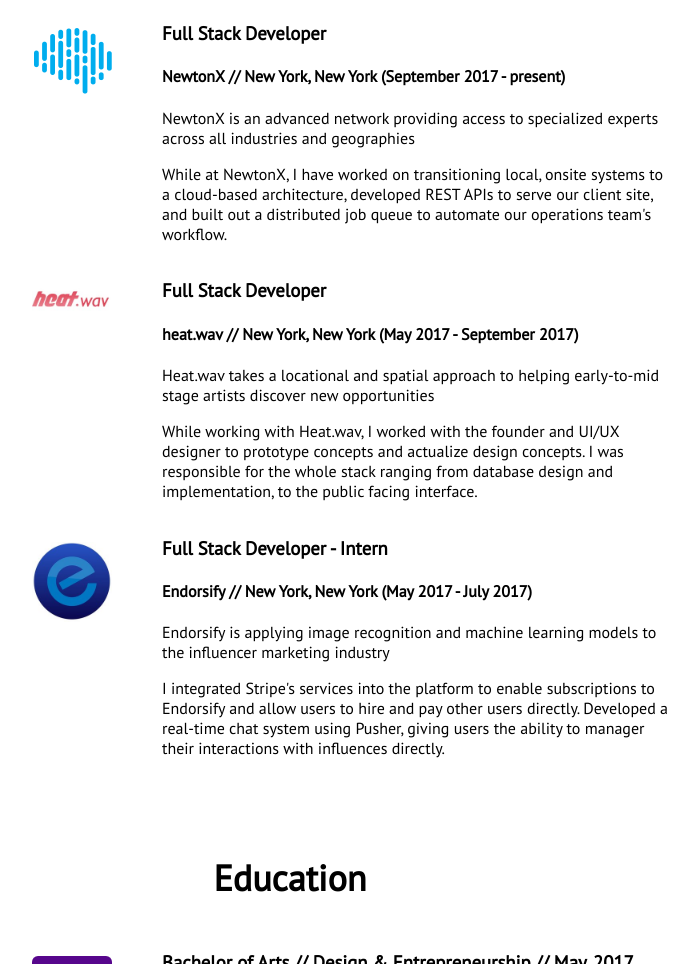
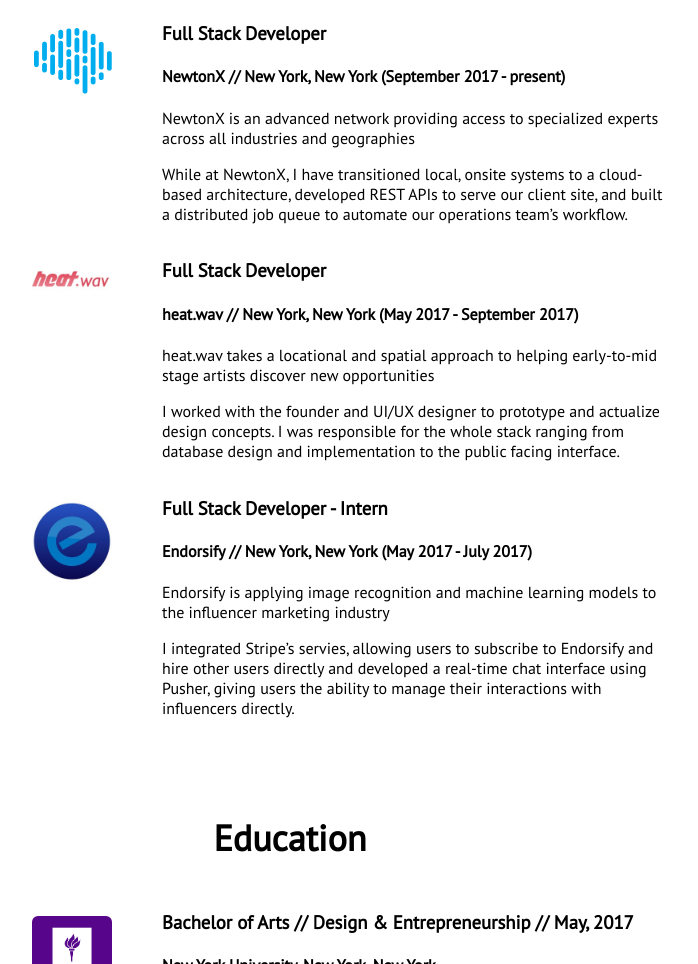
Before and after one commit to matthew-russo/matthewclayrusso_com, a plain HTML site: page resources/html/application.html in a window 1280 px wide. Shown: the part 915-1879 px from the top of the page, without its empty margins (350-1048 px from the left). Drawn offline with nearby package versions, Linux system fonts and the light colour scheme; files that its build step writes are made by us from their sources; a script that the page names is missing; files whose address does not match are found by name.

Commit message:
update descriptions

```diff
--- a/resources/html/application.html
+++ b/resources/html/application.html
@@ -130,11 +130,11 @@
                             <strong>NewtonX</strong> // New York, New York (September 2017 - present)
                         </h4>
                         <p>
-                            NewtonX is an advanced network providing access to specialized experts across all industries and geographies
+                          NewtonX is an advanced network providing access to specialized experts across all industries and geographies
                         </p>
                         <p>
-                            While at NewtonX, I have worked on transitioning local, onsite systems to a cloud-based architecture,
-                            developed REST APIs to serve our client site, and built out a distributed job queue to automate our operations team's workflow.
+                          While at NewtonX, I have transitioned local, onsite systems to a cloud-based architecture,
+                          developed REST APIs to serve our client site, and built a distributed job queue to automate our operations team’s workflow.
                         </p>
                     </div>
                 </div>
@@ -150,11 +150,11 @@
                             <strong>heat.wav</strong> // New York, New York (May 2017 - September 2017)
                         </h4>
                         <p>
-                            Heat.wav takes a locational and spatial approach to helping early-to-mid stage artists discover new opportunities
+                          heat.wav takes a locational and spatial approach to helping early-to-mid stage artists discover new opportunities
                         </p>
                         <p>
-                            While working with Heat.wav, I worked with the founder and UI/UX designer to prototype concepts and actualize design concepts.
-                            I was responsible for the whole stack ranging from database design and implementation, to the public facing interface.
+                          I worked with the founder and UI/UX designer to prototype and actualize design concepts.
+                          I was responsible for the whole stack ranging from database design and implementation to the public facing interface.
                         </p>
                     </div>
                 </div>
@@ -170,11 +170,11 @@
                             <strong>Endorsify</strong> // New York, New York (May 2017 - July 2017)
                         </h4>
                         <p>
-                            Endorsify is applying image recognition and machine learning models to the influencer marketing industry
+                          Endorsify is applying image recognition and machine learning models to the influencer marketing industry
                         </p>
                         <p>
-                            I integrated Stripe's services into the platform to enable subscriptions to Endorsify and allow users to hire and pay other users directly.
-                            Developed a real-time chat system using Pusher, giving users the ability to manager their interactions with influences directly.
+                          I integrated Stripe’s servies, allowing users to subscribe to Endorsify and hire other users directly and
+                          developed a real-time chat interface using Pusher, giving users the ability to manage their interactions with influencers directly.
                         </p>
                     </div>
                 </div>
```
Also changed, not shown: 1 other file.
